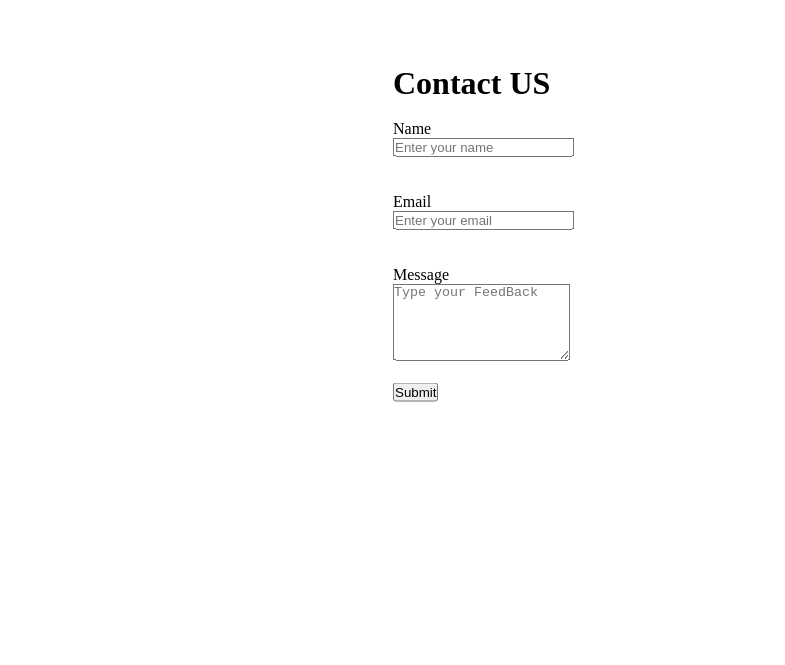
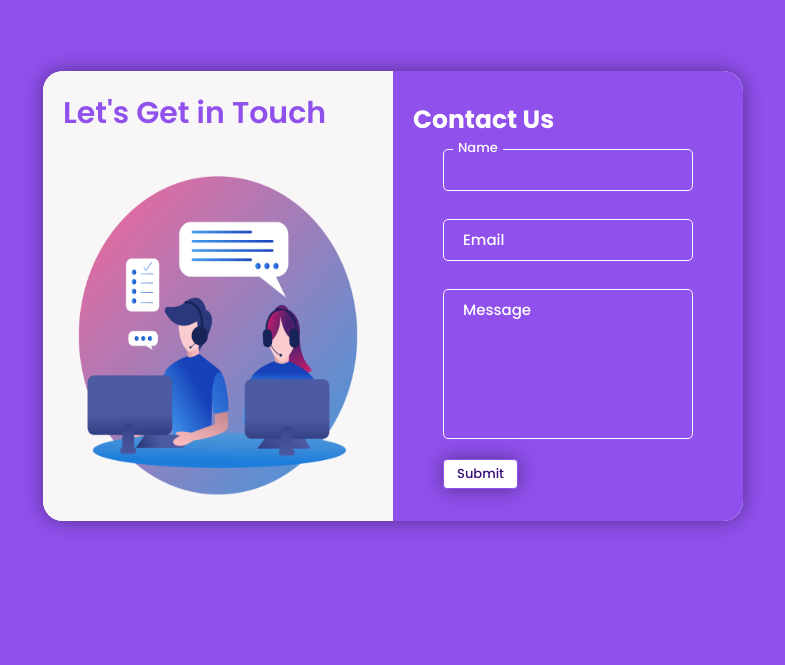
Before and after one commit to Rahulrahul00/Nodemailer, a website: page public/index.html in a window 1280 px wide. Shown: the part 104-769 px from the top of the page, without its empty margins (247-1032 px from the left). Drawn offline with nearby package versions, Linux system fonts and the light colour scheme.

Commit message:
Contact us form UI styled

```diff
--- a/app.js
+++ b/app.js
@@ -4,7 +4,7 @@ const nodemailer = require('nodemailer');
 const { consumers } = require('nodemailer/lib/xoauth2');
 
 const app = express();
-const port = 4000;
+const port = 3000;
 
 // Serve static files from the 'public' directory
 app.use(express.static('public'));
--- a/package.json
+++ b/package.json
@@ -3,7 +3,8 @@
   "version": "1.0.0",
   "main": "app.js",
   "scripts": {
-    "test": "echo \"Error: no test specified\" && exit 1"
+    "test": "echo \"Error: no test specified\" && exit 1",
+    "dev" : "nodemon app.js"
   },
   "author": "Rahul",
   "license": "ISC",
--- a/public/index.html
+++ b/public/index.html
@@ -1,52 +1,85 @@
 <!DOCTYPE html>
 <html lang="en">
-<head>
-    <meta charset="UTF-8">
-    <meta name="viewport" content="width=device-width, initial-scale=1.0">
+  <head>
+    <meta charset="UTF-8" />
+    <meta name="viewport" content="width=device-width, initial-scale=1.0" />
     <title>Nodejs and Nodemailer</title>
-</head>
+    <link rel="stylesheet" href="style.css">
+    <link href='https://unpkg.com/boxicons@2.1.4/css/boxicons.min.css' rel='stylesheet'>
+  </head>
 
-<style>
-  *{
-    margin: 0;
-    padding: 0;
-    box-sizing: border-box;
-  }
-  .container{
-    position: relative;
+  <body>
 
-  }
-  .contact-form{
+      <!-- <div class="contact-form">
+        <h1>Contact US</h1>
+        <br />
+        <form action="/" method="POST">
+          <label for="name">Name</label><br />
+          <input
+            type="text"
+            name="nameofperson"
+            id="name"
+            placeholder="Enter your name"
+            required
+          /><br /><br /><br />
 
-    position: absolute;
-    left: 50%;
-    top: 50%;
-    transform: translateY(50%);
+          <label for="email">Email</label><br/>
+          <inputtype="email" id="email name="username" required placeholder="Enter your email"/><br /><br /><br />
 
-}
+          <label for="message">Message</label><br />
+          <textarea
+            name="message" rows="10"id="message" placeholder="Type your FeedBack">
+          </textarea><br /><br/>
 
-
-
-</style>
-<body>
+          <button type="submit">Submit</button>
+        </form>
+      </div>  -->
 
 
     <div class="container">
-        <div class="contact-form">
-            <h1>Contact US</h1> <br>
-            <form action="/"  method="POST">
-                <label for="name">Name</label><br>
-                <input type="text" name="nameofperson" id="name" placeholder="Enter your name" required><br><br><br>
+      <div class="item">
+        <div class="contact">
+          <div class="first-text">Let's Get in Touch </div>
+          <img src="./images/—Pngtree—contact us flat design style_5874427.png" class=".image" alt="contact img">
 
-                <label for="email">Email</label><br>
-                <input type="email"  id="email" name="username" required placeholder="Enter your email"><br><br><br>
+          <div class="social-links">
+            <span class="secText">Connect with us : </span>
+            <ul class="social-media">
+              <li><a href="#"><i class='bx bxl-facebook-circle'></i></a></li>
+              <li><a href="#"><i class='bx bxl-whatsapp' ></i></a></li>
+              <li><a href="#"><i class='bx bxl-instagram'></i></i></a></li>
+              <li><a href="#"><i class='bx bxl-twitter'></i></a></li>
 
-                 <label for="message">Message</label><br>
-                 <textarea name="message" rows="5" id="message"  placeholder="Type your FeedBack"></textarea><br><br>
+            </ul>
+          </div>
+        </div>
 
-                 <button type="submit">Submit</button>
-            </form>
+        <div class="submit-form">
+          <h4 class="third-text">Contact Us</h4>
+          <form action="/" method="POST">
+            <div class="input-box">
+              <input type="text" class="input" name="nameofperson" required  autocomplete="off" autofocus>
+              <label for="">Name</label>
+
+            </div>
+
+            <div class="input-box">
+              <input type="text" class="input" name="username" required autocomplete="off">
+              <label for="">Email</label>
+
+            </div>
+
+            <div class="input-box">
+              <textarea name="message" id="message" cols="30" rows="10" class="input" required  ></textarea>
+              <label for="">Message</label>
+            </div>
+
+           <button type="submit" class="btn">Submit</button>
+          </form>
         </div>
+
+      </div>
     </div>
-</body>
+
+  </body>
 </html>
--- /dev/null
+++ b/public/style.css
@@ -0,0 +1,176 @@
+
+@import url('https://fonts.googleapis.com/css2?family=Inter:ital,opsz,wght@0,14..32,100..900;1,14..32,100..900&family=Poppins:wght@400;500;600;700;800&family=Quicksand:wght@300..700&display=swap');
+*{
+    margin: 0;
+    padding: 0;
+    box-sizing: border-box;
+    font-family: "Poppins", serif;
+  }
+  body{
+    display: flex;
+    justify-content: center;
+    align-items: center;
+    min-height: 100vh;
+  }
+  .container{
+    position: relative;
+    width: 100%;
+    height: 100vh;
+    background: #8f50ec;
+    display: flex;
+    align-items: center;
+    justify-content: center;
+
+
+  }
+
+  .item{
+    width: 100%;
+    height: 450px;
+    max-width: 700px;
+    background: #ffff;
+    border-radius: 20px;
+    box-shadow: 0 0 20px rgba(0,0,0,0.4);
+    overflow: hidden;
+    display: grid;
+    grid-template-columns: repeat(2, 1fr);
+    z-index: 1000;
+  }
+  .contact{
+    background: #f8f6f6;
+  }
+  .submit-form{
+    background:#8f50ec;
+  }
+  .first-text{
+    color: #ffffff;
+    padding-left: 20px;
+    padding-top: 20px;
+    font-size: 30px;
+    color: #8f50ec;
+    font-weight: 600;
+  }
+  img{
+    width: 100%;
+    height: 50vh;
+    background-position: center;
+    background-size: cover;
+  }
+  .social-media{
+    display: flex;
+    list-style: none;
+  }
+  .social-media i {
+   background:#9258ea;
+   padding: 5px;
+   border-radius: 5px;
+   transition: .3s;
+  }
+  .social-media i:hover{
+    background: #fff;
+    color: #8f50ec;
+    transition: .3s;
+  }
+  i{
+    background: #8f50ec;
+    padding: 5px;
+    border-radius: 5px;
+    color: #fff;
+  }
+  ul li{
+    padding-left: 15px;
+    font-size: 24px;
+    margin-top: 10px;
+  }
+  .secText{
+    margin: 15px;
+    color: #250950;
+  }
+  .third-text{
+    position: relative;
+    font-size: 25px;
+    top: 20px;
+    left: 20px;
+    padding-top: 10px;
+    color: #fff;
+  }
+  form{
+    padding: 0 50px;
+    height: 100%;
+    width: 100%;
+    overflow: hidden;
+  }
+  .input-box{
+    height: 40px;
+    width: 100%;
+    margin: 30px 0;
+    position: relative;
+
+  }
+  .input{
+    width: 100%;
+    height: 100%;
+    background: transparent;
+    border: 1px solid #fff;
+    border-radius: 5px;
+    outline: none;
+    padding: 20px;
+    color: #070119;
+}
+
+.input-box label{
+  position: absolute;
+  top: 50%;
+  left: 10px;
+  padding-left: 10px;
+  transform: translateY(-50%);
+  font-weight: 500;
+  font-size: 15px;
+  color: #fff;
+  transition: .3s;
+}
+.input-box .input:focus ~ label,
+.input-box .input:valid ~ label{
+  top: -1px;
+  left: 10px;
+  font-weight: 500;
+  font-size: 13px;
+  padding: 5px;
+  background-color: #8f50ec;
+  transition: .3s;
+
+}
+textarea.input{
+  resize: none;
+  min-height: 150px;
+  overflow: auto;
+}
+.btn{
+  position: relative;
+  top:100px;
+  background:#fff;
+  outline: none;
+  border: 1px solid #8f50ec;
+  border-radius: 4px;
+  height: 30px;
+  width: 30%;
+  font-size: 13px;
+  color: #370d76;
+  cursor: pointer;
+  font-weight: 500;
+  box-shadow: 0 0 20px rgba(0,0,0,0.4);
+}
+
+/* resposive */
+
+
+
+
+  /* .contact-form{
+
+    position: absolute;
+    left: 50%;
+    top: 50%;
+    transform: translateY(50%);
+
+} */
```
Also changed, not shown: public/images/image.png (added), public/images/—Pngtree—contact us flat design style_5874427.png (added).
